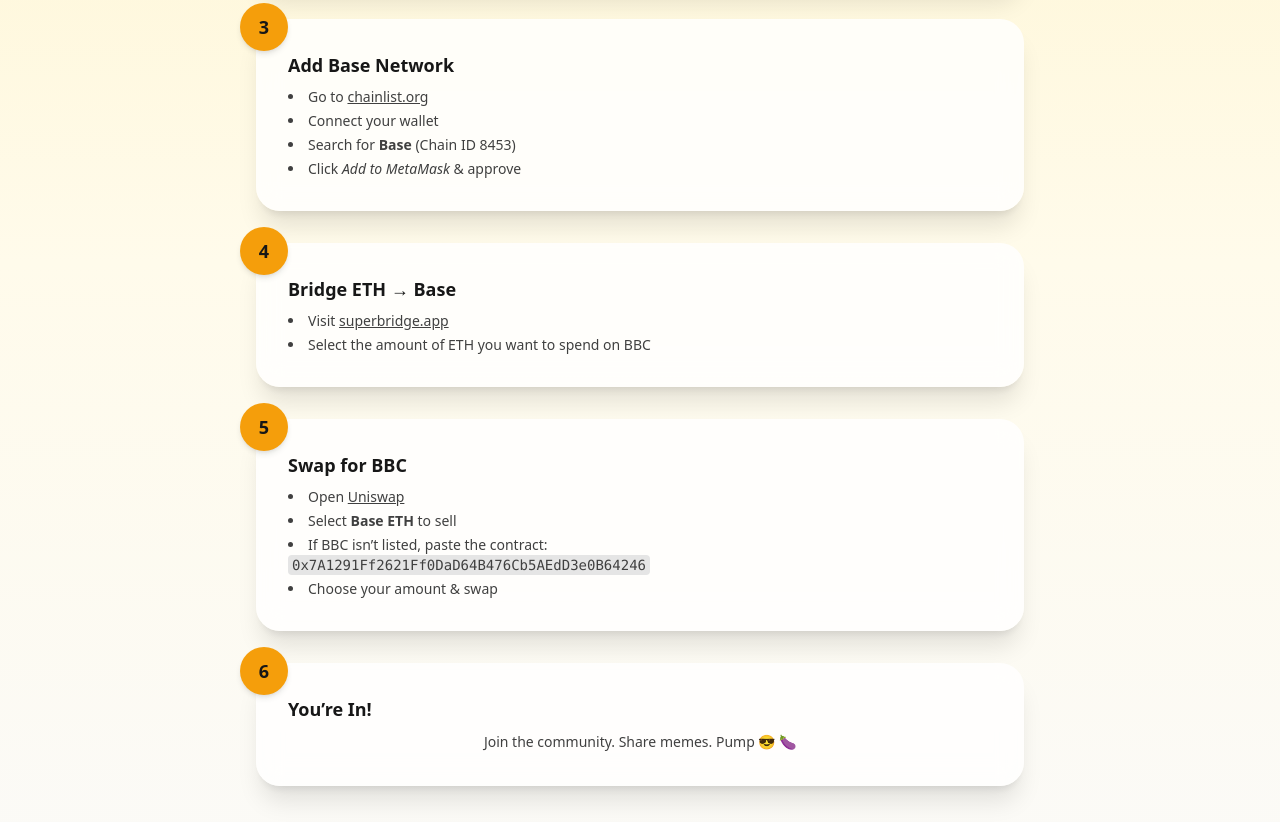
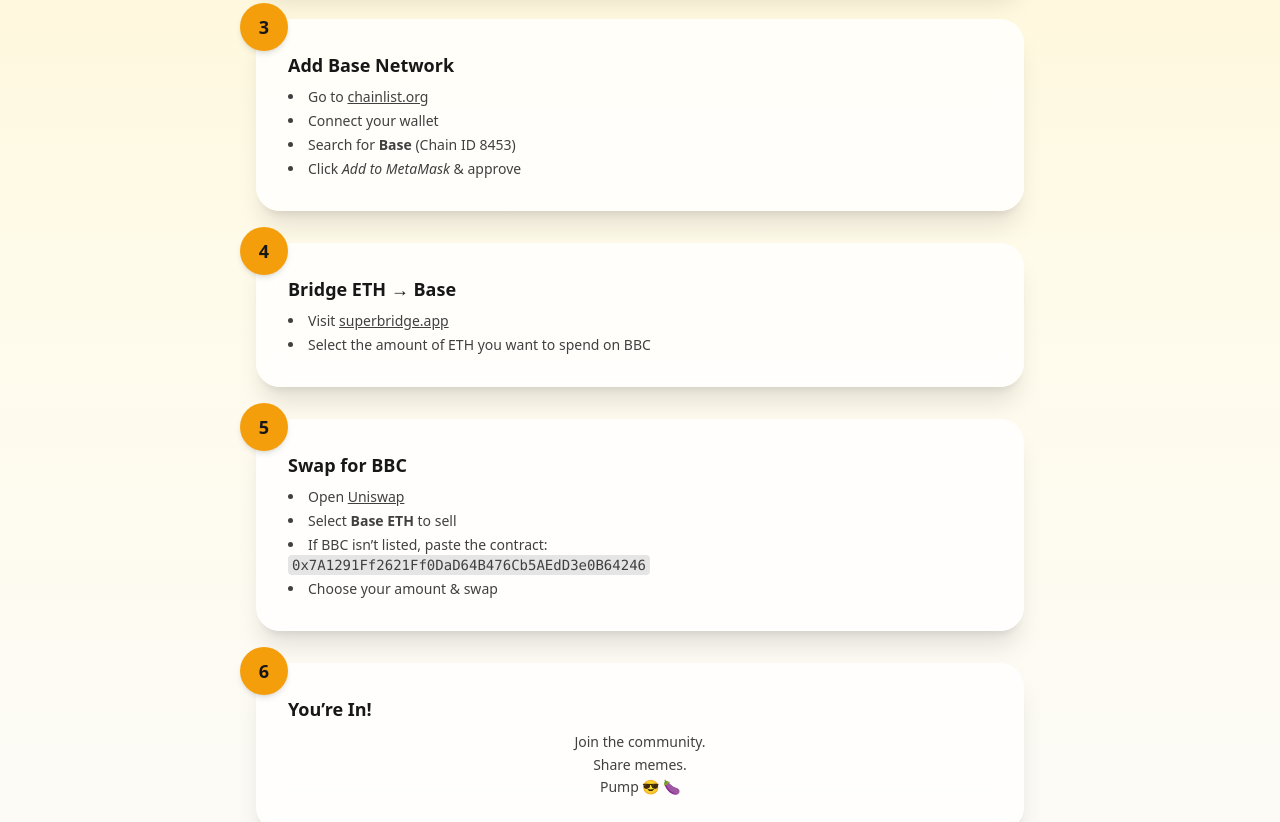
Before and after one commit to cbriner/big_black_coin, a plain HTML site: page index.html in a window 1280 px wide. Shown: the part 1978-2800 px from the top of the page. Drawn offline with nearby package versions, Linux system fonts and the light colour scheme.

Commit message:
index update

```diff
--- a/index.html
+++ b/index.html
@@ -155,8 +155,8 @@
 <h3 class="font-semibold text-lg mb-2">You’re In!</h3>
 
 <p class="text-sm text-neutral-700 leading-relaxed text-center">
-<span class="block sm:inline">Join the community.</span>
-<span class="block sm:inline">Share memes.</span>
+<span class="block sm:inline">Join the community.</span><br>
+<span class="block sm:inline">Share memes.</span><br>
 <span class="block sm:inline">Pump 😎 🍆</span>
 </p>
 
```
